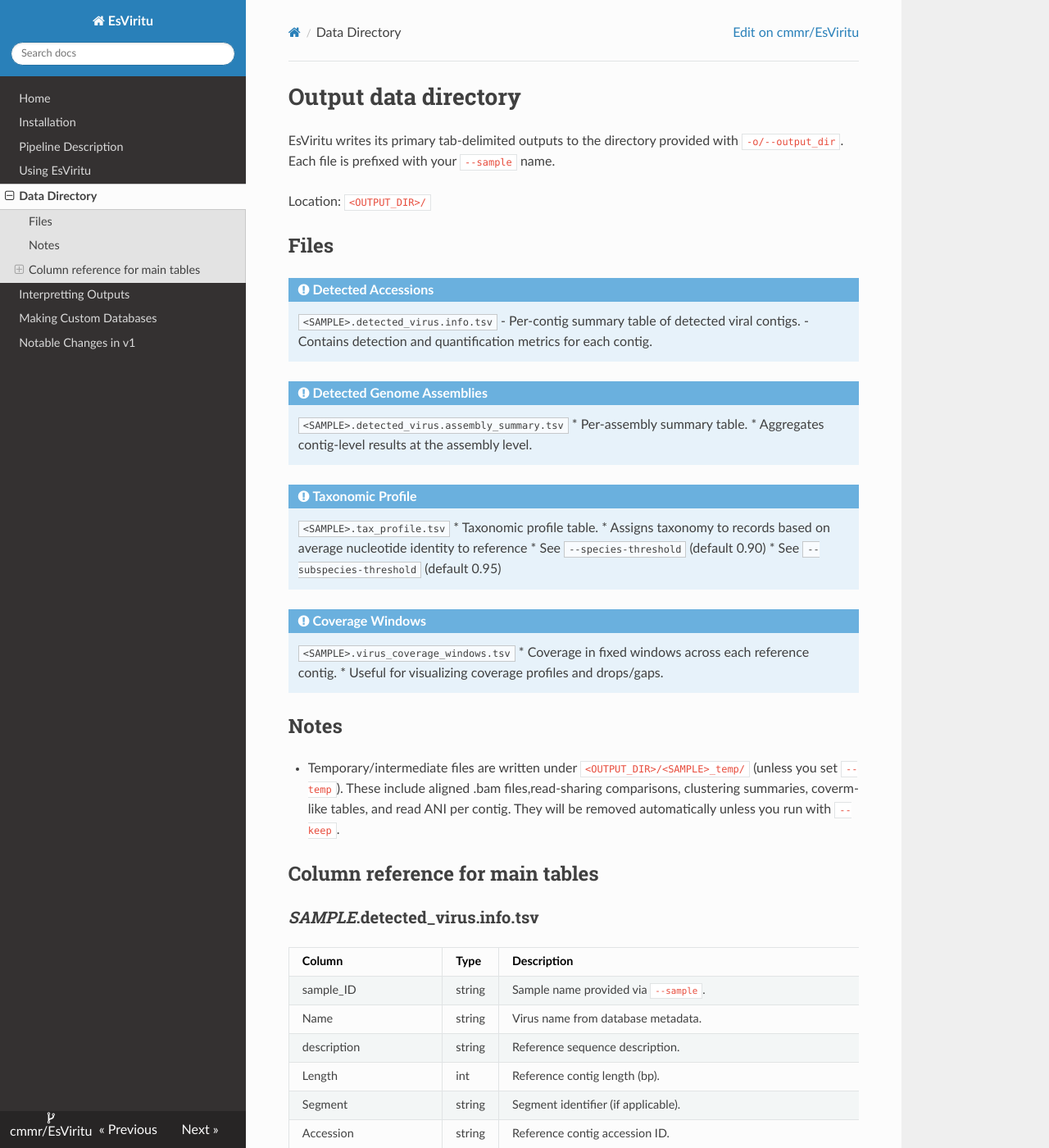
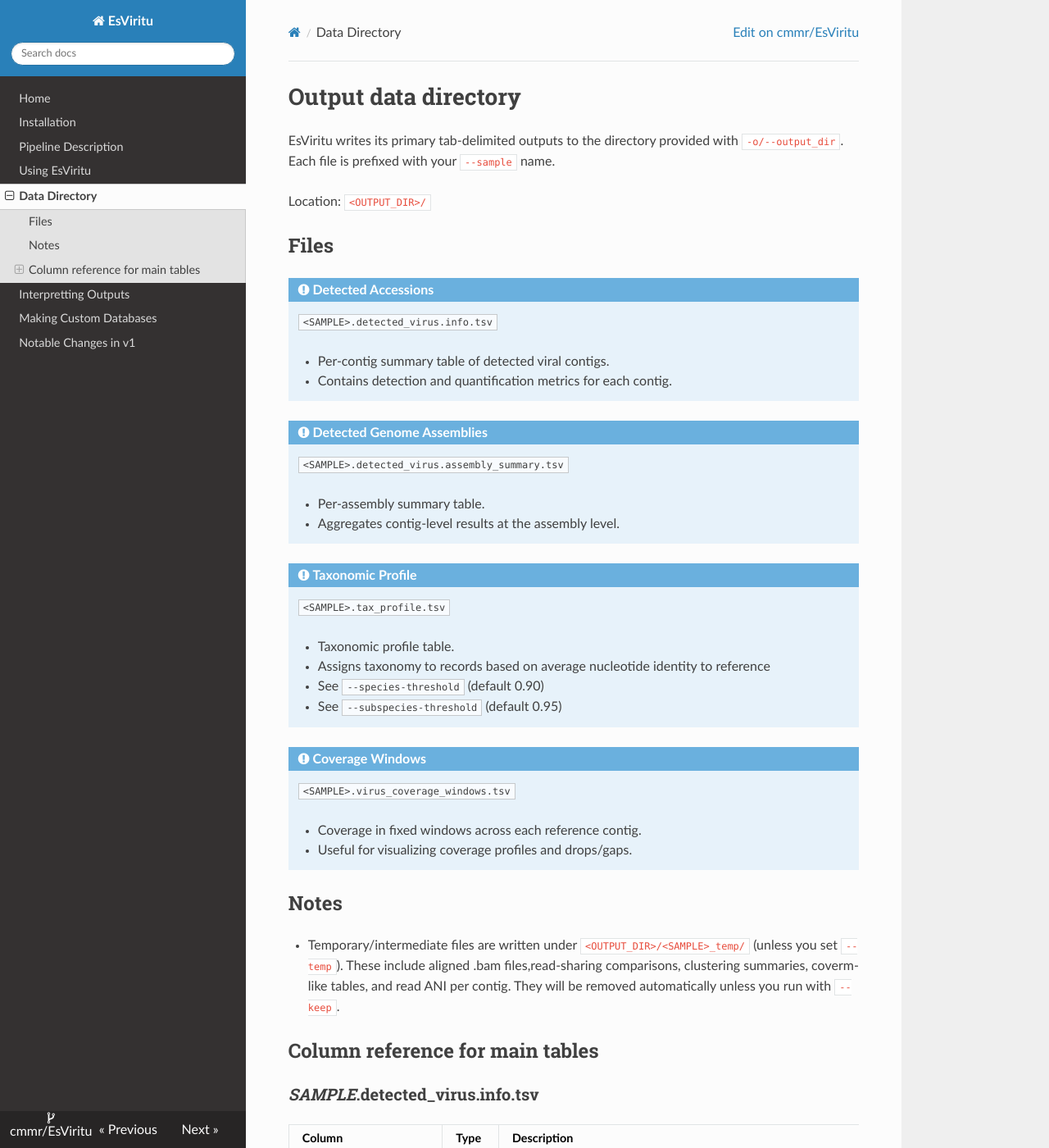
Before and after one commit to cmmr/EsViritu, an MkDocs documentation site: the page built from docs/data-directory.md, in a window 1280 px wide and 1400 px high. Shown: the whole window at 82% size. Built offline with MkDocs 1.6.1, drawn with Linux system fonts in a browser that asks for light colours; nearby versions of some CDN libraries.

Commit message:
fix bullet points

```diff
--- a/docs/data-directory.md
+++ b/docs/data-directory.md
@@ -9,24 +9,34 @@ Location: `<OUTPUT_DIR>/`
 
 !!! info "Detected Accessions"
     `<SAMPLE>.detected_virus.info.tsv`
-    - Per-contig summary table of detected viral contigs.
-    - Contains detection and quantification metrics for each contig.
+
+    * Per-contig summary table of detected viral contigs.
+
+    * Contains detection and quantification metrics for each contig.
 
 !!! info "Detected Genome Assemblies"
     `<SAMPLE>.detected_virus.assembly_summary.tsv`
+
     * Per-assembly summary table.
+
     * Aggregates contig-level results at the assembly level.
 
 !!! info "Taxonomic Profile"
     `<SAMPLE>.tax_profile.tsv`
+
     * Taxonomic profile table.
+
     * Assigns taxonomy to records based on average nucleotide identity to reference
+
     * See `--species-threshold` (default 0.90)
+
     * See `--subspecies-threshold` (default 0.95)
 
 !!! info "Coverage Windows"
     `<SAMPLE>.virus_coverage_windows.tsv`
+
     * Coverage in fixed windows across each reference contig.
+
     * Useful for visualizing coverage profiles and drops/gaps.
 
 ## Notes
```
